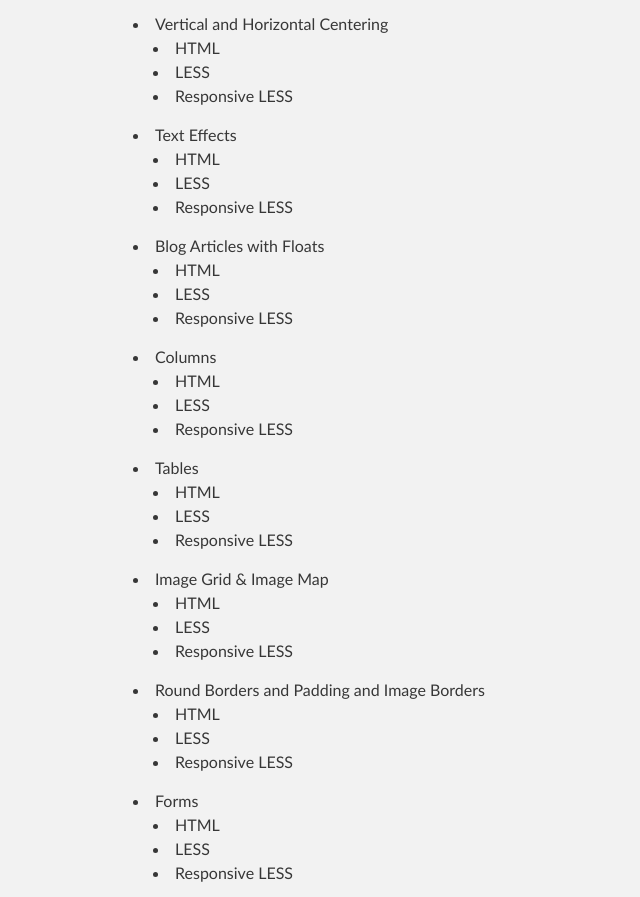
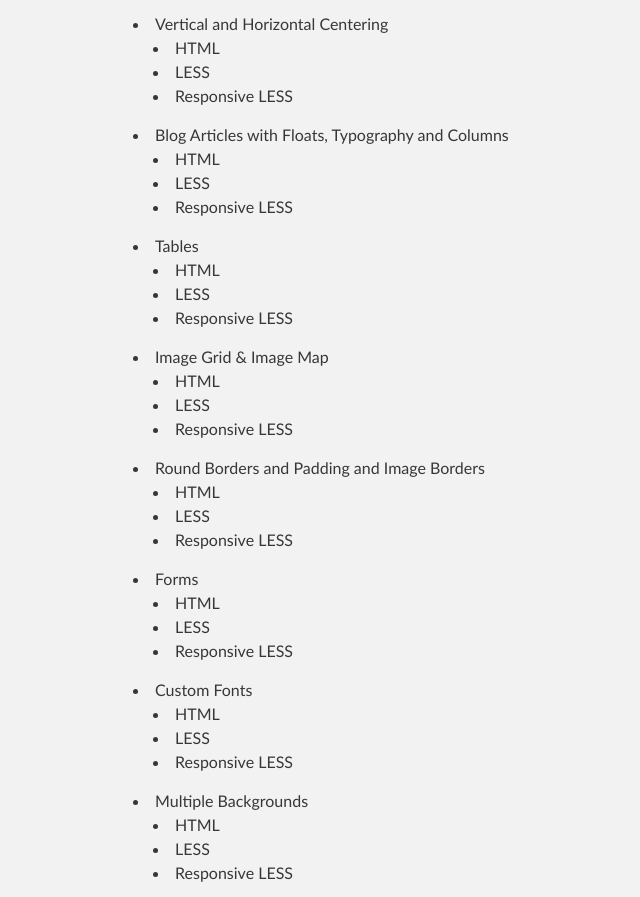
Before and after one commit to Polycademy/commonui, a plain HTML site: page index.html in a window 1280 px wide. Shown: the part 951-1848 px from the top of the page, without its empty margins (207-847 px from the left). Drawn offline with Linux system fonts and the light colour scheme.

Commit message:
Moved text effects and columns to blog articles

```diff
--- a/index.html
+++ b/index.html
@@ -75,23 +75,7 @@
 				</ul>
 			</li>
 			<li>
-				Text Effects
-				<ul>
-					<li>HTML</li>
-					<li>LESS</li>
-					<li>Responsive LESS</li>
-				</ul>
-			</li>
-			<li>
-				Blog Articles with Floats
-				<ul>
-					<li>HTML</li>
-					<li>LESS</li>
-					<li>Responsive LESS</li>
-				</ul>
-			</li>
-			<li>
-				Columns
+				Blog Articles with Floats, Typography and Columns
 				<ul>
 					<li>HTML</li>
 					<li>LESS</li>
```
